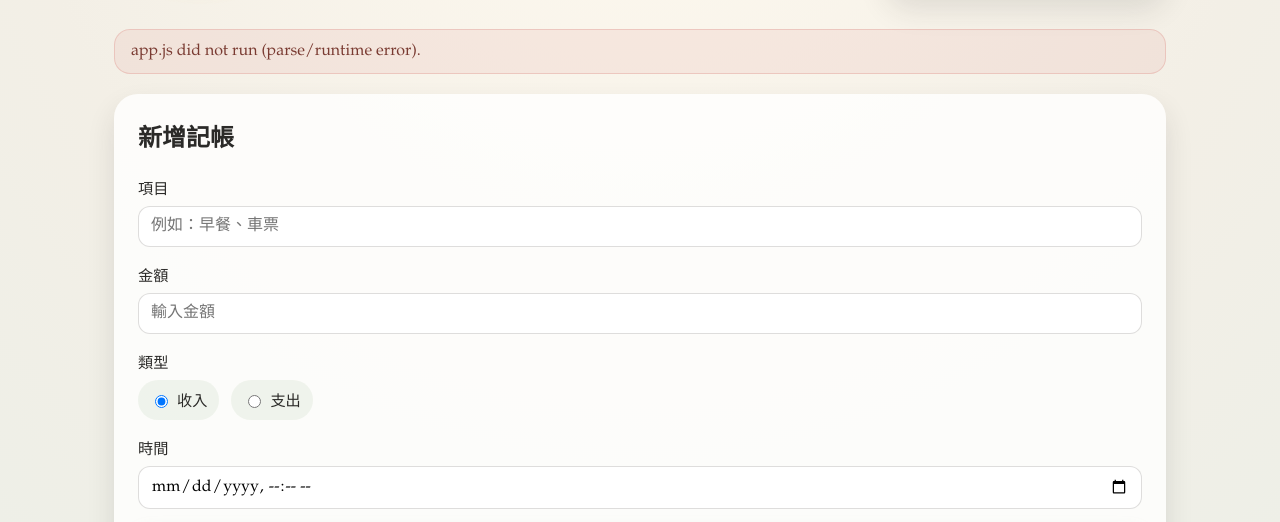
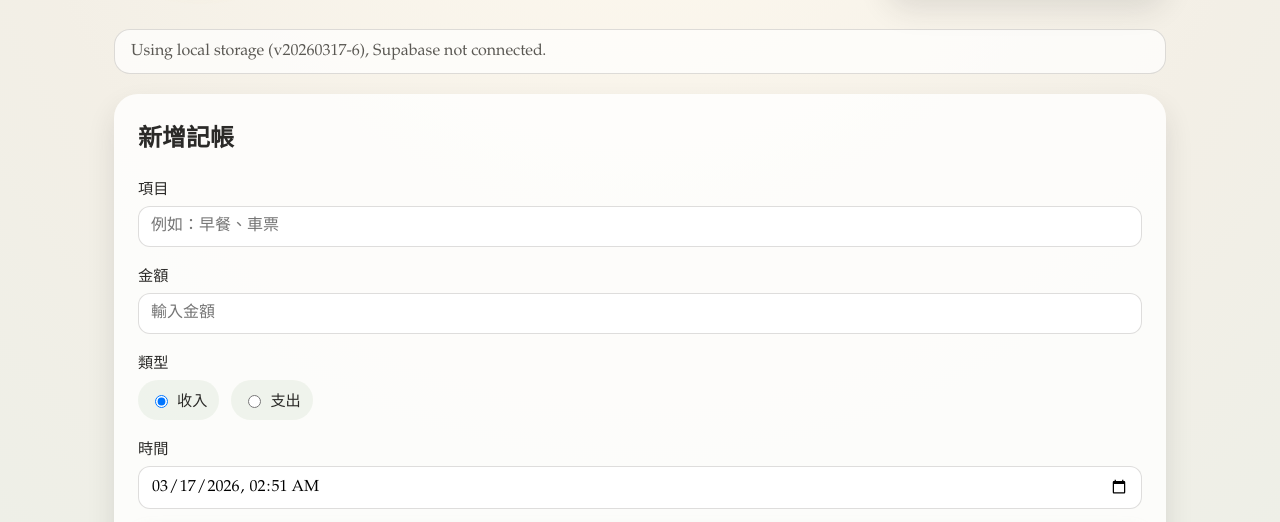
Before and after one commit to Silentskyer/money, a website: page index.html in a window 1280 px wide. Shown: the part 225-747 px from the top of the page. Drawn offline with nearby package versions, Linux system fonts and the light colour scheme.

Commit message:
Fix status script scope and bump asset version

```diff
--- a/index.html
+++ b/index.html
@@ -108,17 +108,19 @@
       </main>
     </div>
 
-    <script src="supabase-config.js?v=20260317-4"></script>
+    <script src="supabase-config.js?v=20260317-6"></script>
     <script src="https://cdn.jsdelivr.net/npm/@supabase/supabase-js@2"></script>
     <script>
-      const statusEl = document.getElementById("status");
-      if (statusEl) {
-        statusEl.textContent = "JavaScript 尚未載入或發生錯誤。";
-        statusEl.className = "status visible error";
-      }
+      (() => {
+        const el = document.getElementById("status");
+        if (el) {
+          el.textContent = "JavaScript 尚未載入或發生錯誤。";
+          el.className = "status visible error";
+        }
+      })();
     </script>
     <script
-      src="app.js?v=20260317-4"
+      src="app.js?v=20260317-6"
       onerror="window.__APP_LOAD_ERROR__=true;var el=document.getElementById('status'); if(el){ el.textContent='Failed to load app.js'; el.className='status visible error'; }"
     ></script>
     <script>
```
